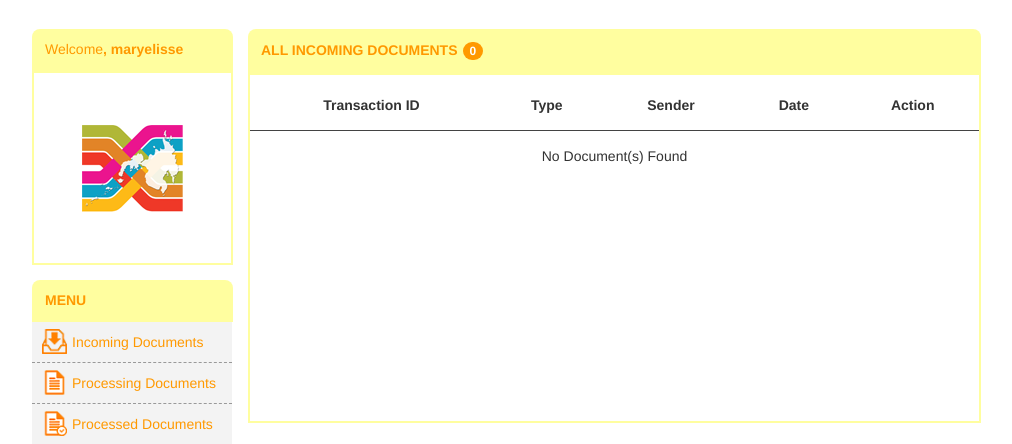
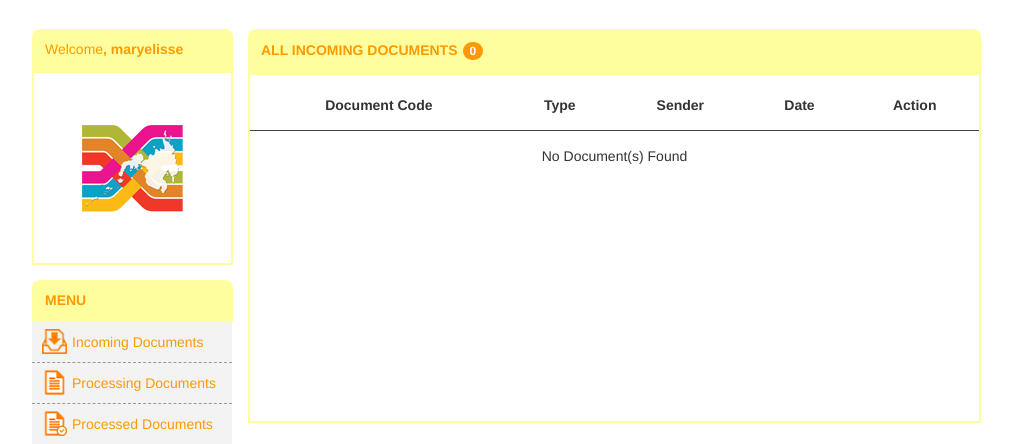
Before and after one commit to moldezjosh/SE_Final_Project, a PHP site: page /user/incomingdocu.php in a window 1280 px wide. Shown: the part 229-673 px from the top of the page, without its empty margins (126-1138 px from the left). Run offline with PHP 8.4, Linux system fonts and the light colour scheme; a user stored in the database is signed in; data comes from the database, SQL or seed files in the repository.

Commit message:
modified table headers

```diff
--- a/user/incomingdocu.php
+++ b/user/incomingdocu.php
@@ -89,7 +89,7 @@
 
 								<table class="user-list" style="width: 100%">
 									<tr class="user-header">
-										<th>Transaction ID</th>
+										<th>Document Code</th>
 										<th>Type</th>
 										<th>Sender</th>
 										<th>Date</th>
--- a/user/processeddocu.php
+++ b/user/processeddocu.php
@@ -90,7 +90,7 @@
 
 								<table class="user-list" style="width: 100%">
 									<tr class="user-header">
-										<th>Transaction ID</th>
+										<th>Document Code</th>
 										<th>Type</th>
 										<th>Sender</th>
 										<th>Date</th>
--- a/user/processingdocu.php
+++ b/user/processingdocu.php
@@ -89,7 +89,7 @@
 
 								<table class="user-list" style="width: 100%">
 									<tr class="user-header">
-										<th>Transaction ID</th>
+										<th>Document Code</th>
 										<th>Type</th>
 										<th>Sender</th>
 										<th>Date</th>
```
